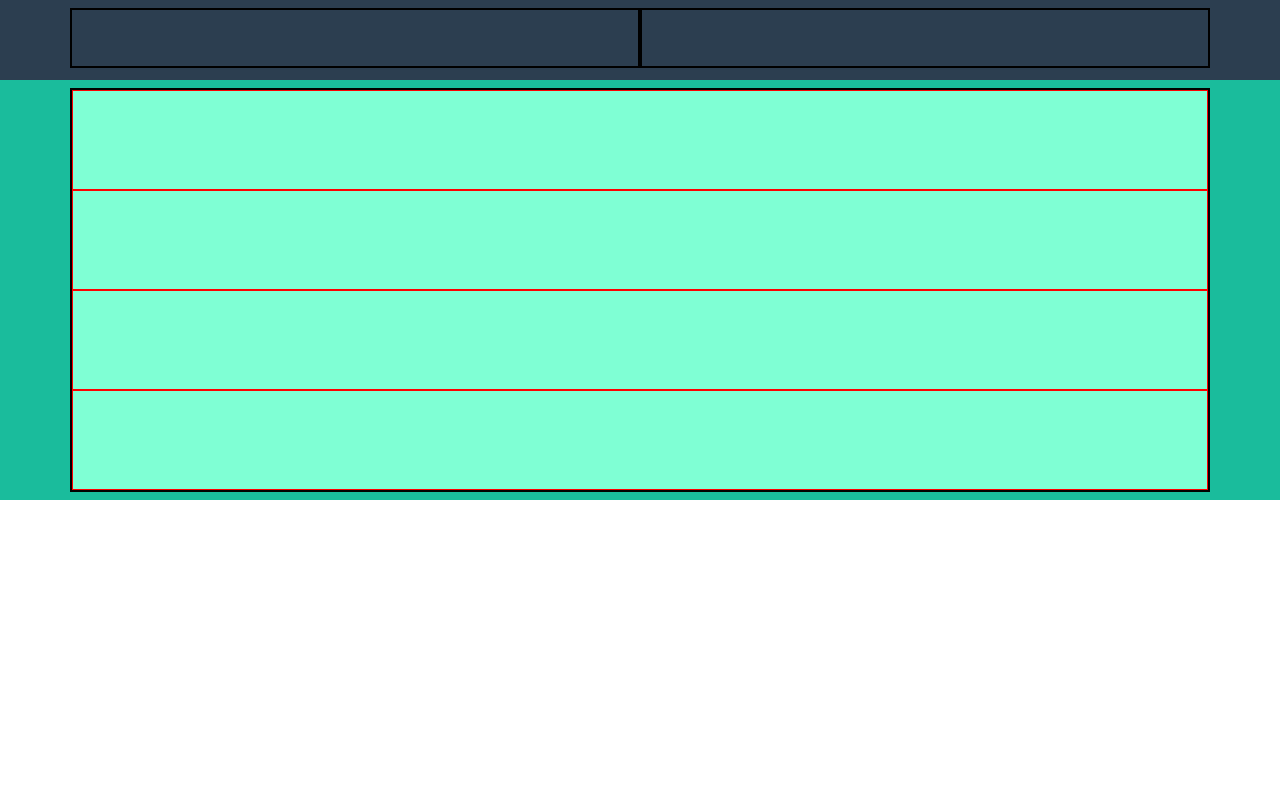
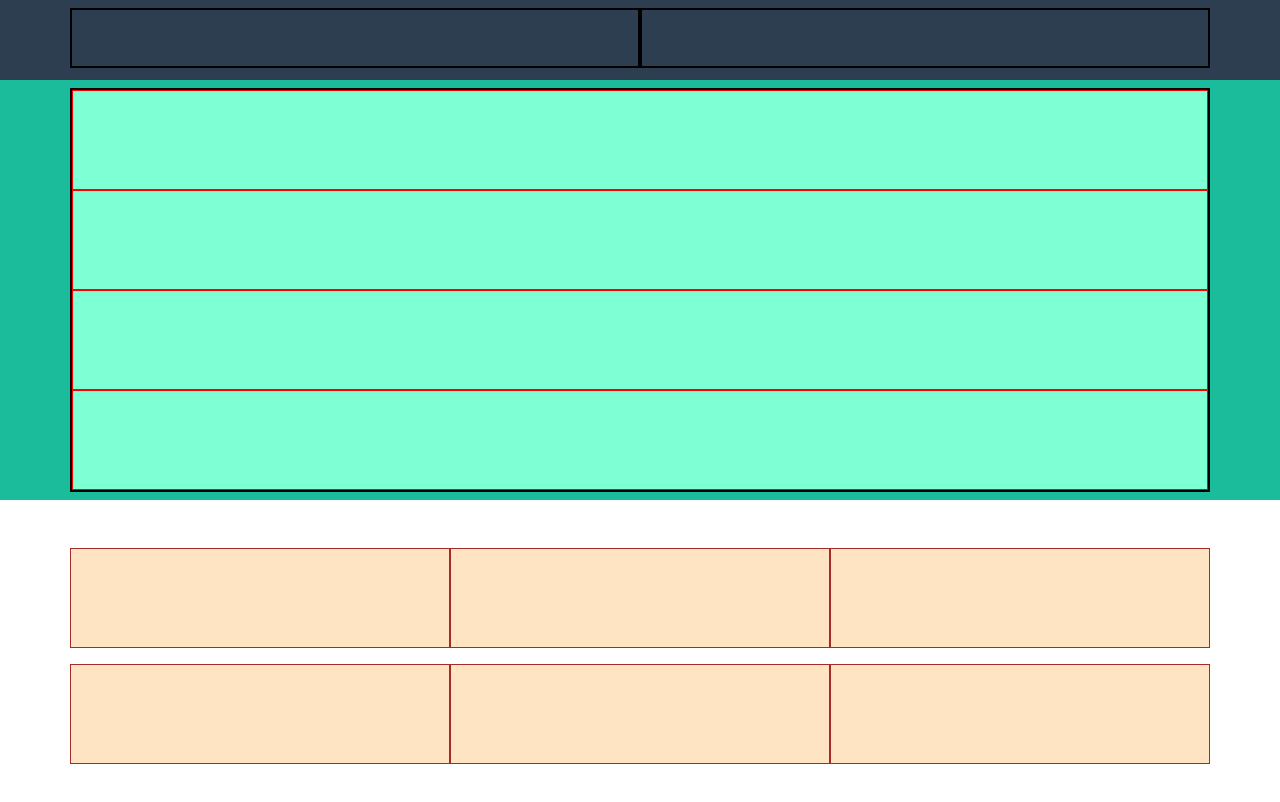
Before and after one commit to Gianmarco-Leone/html-css-bootstrap-freelancer, a plain HTML site: page index.html in a window 1280 px wide. Drawn offline with nearby package versions, Linux system fonts and the light colour scheme.

Commit message:
add section 1

```diff
--- a/css/style.css
+++ b/css/style.css
@@ -32,3 +32,11 @@ MAIN
     border: 1px solid red;
     background-color: aquamarine;
 }
+
+/* PRIMA SEZIONE - PORTFOLIO */
+#portfolio .container .row .col {
+    /* debug */
+    height: 100px;
+    background-color: bisque;
+    border: 1px solid brown;
+}
--- a/index.html
+++ b/index.html
@@ -26,6 +26,7 @@
     </header>
     <!-- FINE HEADER -->
 
+    <!-- INIZIO MAIN -->
     <main>
 
         <!-- INIZIO JUMBOTRON -->
@@ -41,7 +42,34 @@
         </div>
         <!-- FINE JUMBOTRON -->
 
+        <!-- INIZIO PRIMA SEZIONE -->
+        <section id="portfolio" class="my-5">
+            <div class="h2"></div>
+            <div class="container">
+                <div class="row row-cols-1 row-cols-md-2 row-cols-lg-3 gy-3">
+                    <div class="col"></div>
+                    <div class="col"></div>
+                    <div class="col"></div>
+                    <div class="col"></div>
+                    <div class="col"></div>
+                    <div class="col"></div>
+                </div>
+            </div>
+        </section>
+        <!-- FINE PRIMA SEZIONE -->
+
+        <!-- INIZIO SECONDA SEZIONE -->
+        <!-- FINE SECONDA SEZIONE -->
+
+        <!-- INIZIO TERZA SEZIONE -->
+        <!-- FINE TERZA SEZIONE -->
+
+
     </main>
+    <!-- FINE MAIN -->
+
+    <!-- INIZIO FOOTER -->
+    <!-- FINE FOOTER -->
 
 </body>
 </html>
```
